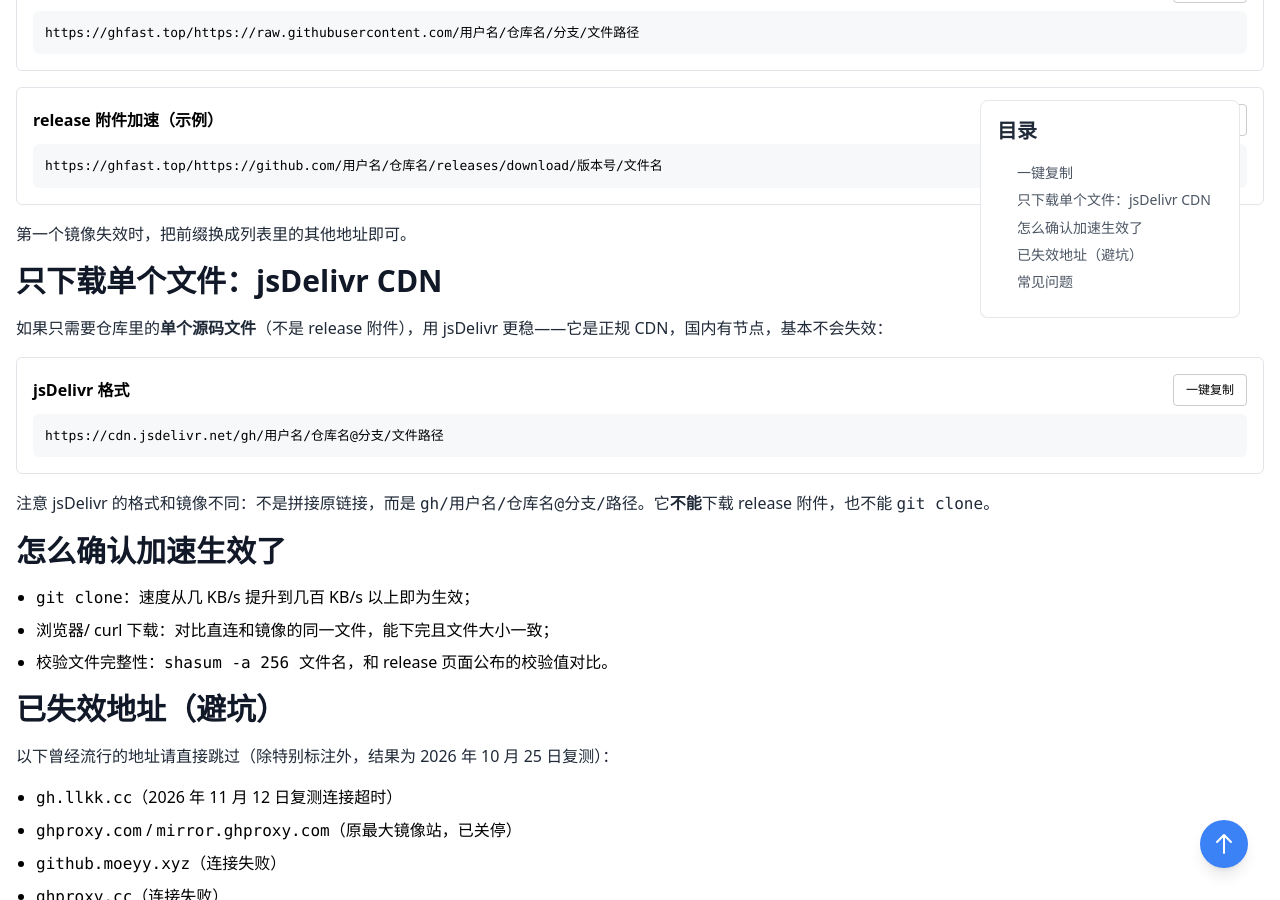
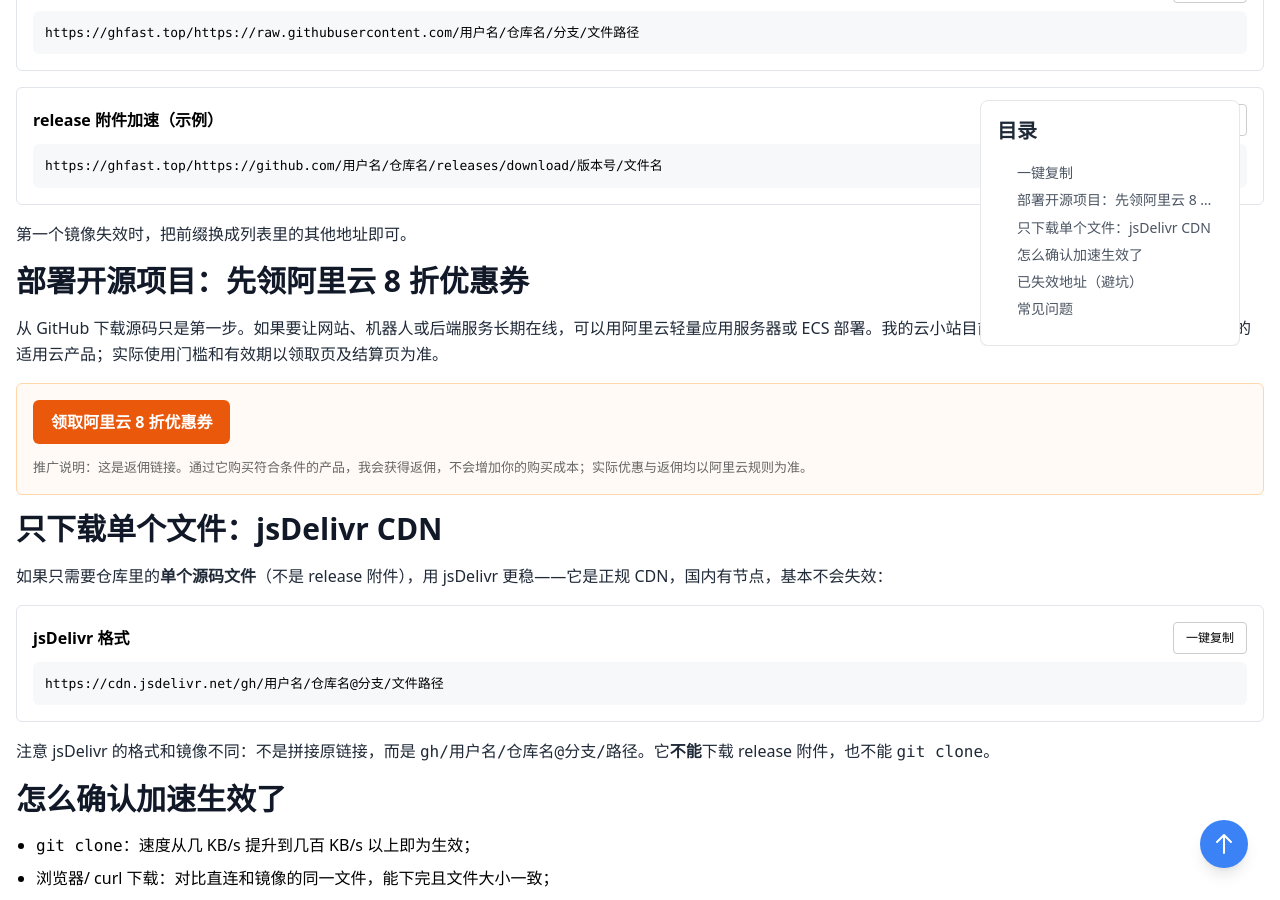
Before and after one commit to zachthinking/zachthinking.github.io, a Jekyll site: the page built from _posts/2026-10-16-github-proxy-mirror.md, in a window 1280 px wide and 900 px high, scrolled down 737 px. Built offline with Jekyll 4.4.1, drawn with Linux system fonts in a browser that asks for light colours; comment, search, counter and statistics services are not loaded.

Commit message:
在 GitHub 和 Docker 教程加入阿里云 8 折券推广
Co-Authored-By: Claude Code <noreply@anthropic.com>

```diff
--- a/_posts/2024-01-06-docker-desktop-mirror.md
+++ b/_posts/2024-01-06-docker-desktop-mirror.md
@@ -203,6 +203,26 @@ docker info
 
 在输出信息中，找到 `Registry Mirrors` 部分，如果显示了你配置的镜像源地址，说明配置成功。
 
+## 用云服务器跑 Docker：先领阿里云 8 折优惠券
+
+本地容器跑通后，如果要让网站、API 或自动化任务长期在公网运行，可以把它部署到阿里云轻量应用服务器或 ECS。我的云小站目前可领 **8 折优惠券**，可用于页面列出的适用云产品；实际使用门槛和有效期以领取页及结算页为准。
+
+<div style="border:1px solid #fed7aa;background:#fffaf5;border-radius:6px;padding:16px;margin:16px 0;">
+  <a href="https://www.aliyun.com/minisite/goods?userCode=ovyc4rns"
+     target="_blank"
+     rel="sponsored nofollow noopener"
+     data-cps-partner="aliyun"
+     data-cps-product="cloud_server"
+     data-cps-source-page="docker-desktop-mirror"
+     data-cps-placement="docker_server_section"
+     style="display:inline-block;padding:10px 18px;border-radius:6px;background:#ea580c;color:#fff;text-decoration:none;font-weight:600;">
+    领取阿里云 8 折优惠券
+  </a>
+  <p style="margin:12px 0 0;font-size:13px;color:#666;line-height:1.7;">
+    推广说明：这是返佣链接。通过它购买符合条件的产品，我会获得返佣，不会增加你的购买成本；实际优惠与返佣均以阿里云规则为准。
+  </p>
+</div>
+
 ## 使用阿里云镜像源
 
 如果你想使用阿里云的镜像源，还可以申请专属加速器：
--- a/_posts/2026-10-16-github-proxy-mirror.md
+++ b/_posts/2026-10-16-github-proxy-mirror.md
@@ -49,6 +49,26 @@ related: [docker-desktop-mirror, huggingface-mirror]
 </div>
 
 第一个镜像失效时，把前缀换成列表里的其他地址即可。
+
+## 部署开源项目：先领阿里云 8 折优惠券
+
+从 GitHub 下载源码只是第一步。如果要让网站、机器人或后端服务长期在线，可以用阿里云轻量应用服务器或 ECS 部署。我的云小站目前可领 **8 折优惠券**，可用于页面列出的适用云产品；实际使用门槛和有效期以领取页及结算页为准。
+
+<div style="border:1px solid #fed7aa;background:#fffaf5;border-radius:6px;padding:16px;margin:16px 0;">
+  <a href="https://www.aliyun.com/minisite/goods?userCode=ovyc4rns"
+     target="_blank"
+     rel="sponsored nofollow noopener"
+     data-cps-partner="aliyun"
+     data-cps-product="cloud_server"
+     data-cps-source-page="github-proxy-mirror"
+     data-cps-placement="deployment_section"
+     style="display:inline-block;padding:10px 18px;border-radius:6px;background:#ea580c;color:#fff;text-decoration:none;font-weight:600;">
+    领取阿里云 8 折优惠券
+  </a>
+  <p style="margin:12px 0 0;font-size:13px;color:#666;line-height:1.7;">
+    推广说明：这是返佣链接。通过它购买符合条件的产品，我会获得返佣，不会增加你的购买成本；实际优惠与返佣均以阿里云规则为准。
+  </p>
+</div>
 
 ## 只下载单个文件：jsDelivr CDN
 
```
